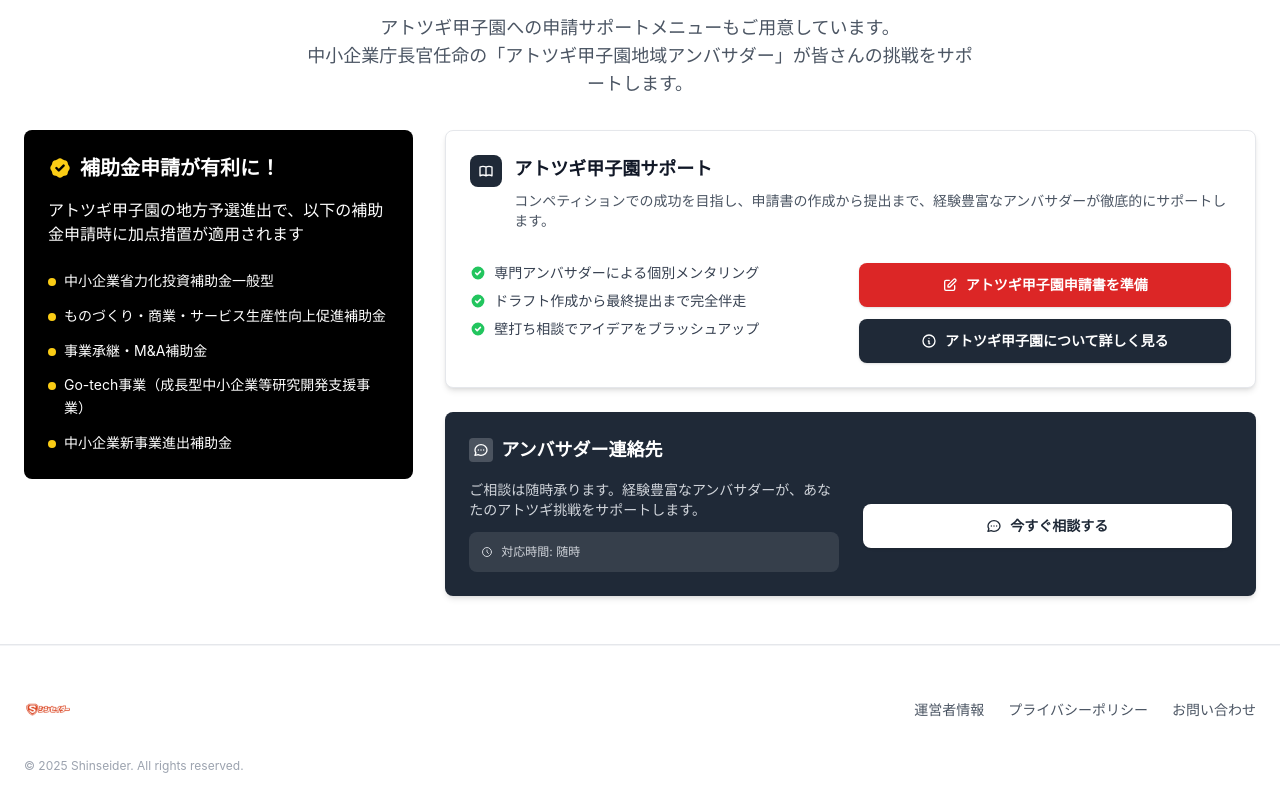
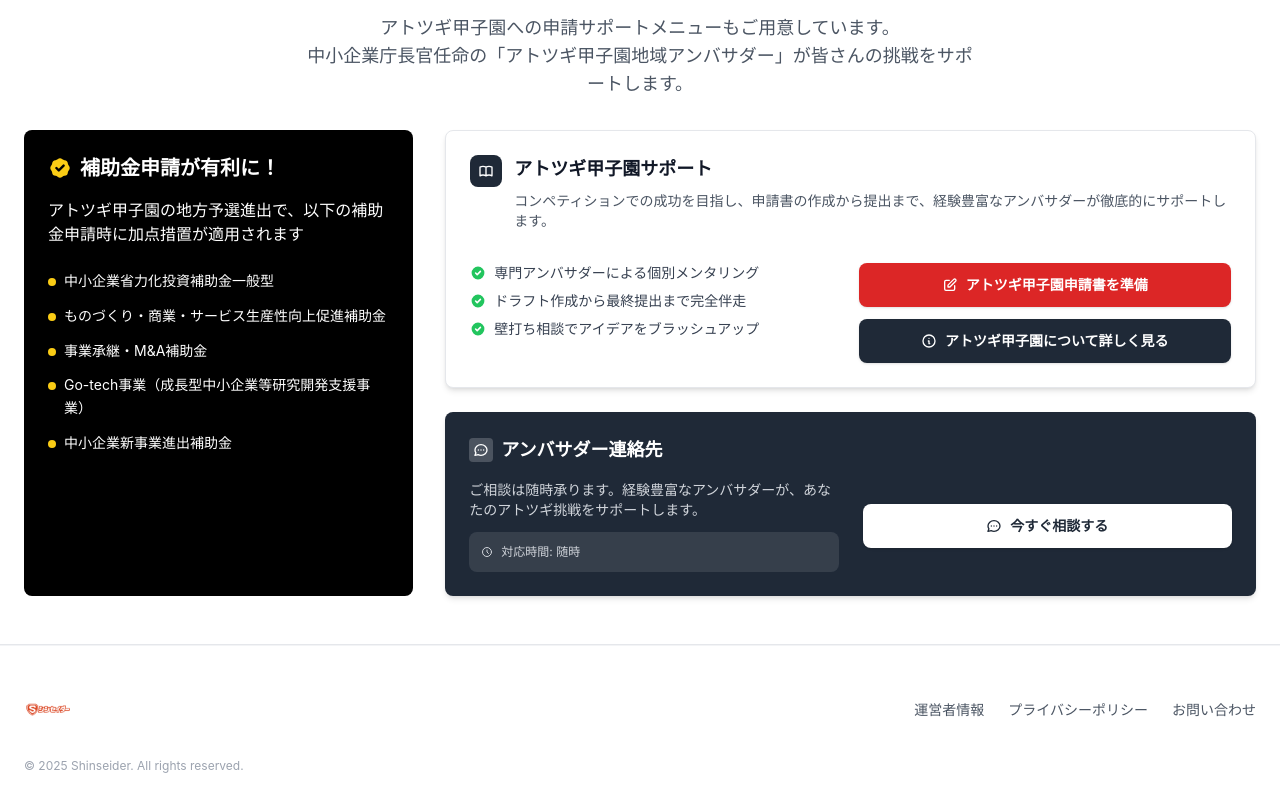
Before and after one commit to R9a00/shinseider, a React (Create React App) app in the folder frontend/client/: page / in a window 1280 px wide. Shown: the part 846-1658 px from the top of the page. Built offline with nearby package versions, Linux system fonts and the light colour scheme.

Commit message:
Revert "fix: Improve mobile layout alignment for Atotsugi section"
This reverts commit 0c3c583b795d67bf1f5b6d85f1385b462922a0a6.

```diff
--- a/frontend/client/src/App.js
+++ b/frontend/client/src/App.js
@@ -194,9 +194,9 @@
               </p>
             </div>
 
-            <div className="grid gap-6 md:grid-cols-2 lg:grid-cols-12 xl:gap-8 items-start justify-items-center md:justify-items-stretch">
+            <div className="grid gap-6 md:grid-cols-2 lg:grid-cols-12 xl:gap-8">
               {/* 左側：加点措置バナー */}
-              <div className="w-full max-w-md md:max-w-none md:col-span-1 lg:col-span-4">
+              <div className="md:col-span-1 lg:col-span-4">
                 <div className="bg-black rounded-lg p-6 text-white h-full">
                   <div className="flex items-center space-x-2 mb-4">
                     <svg className="w-6 h-6 text-yellow-400" fill="currentColor" viewBox="0 0 20 20">
@@ -237,7 +237,7 @@
               </div>
 
               {/* 右側上：アトツギ甲子園サポート + 右側下：アンバサダー連絡先 */}
-              <div className="w-full max-w-md md:max-w-none md:col-span-1 lg:col-span-8 space-y-6">
+              <div className="md:col-span-1 lg:col-span-8 space-y-6">
                 {/* アトツギ甲子園サポート */}
                 <div className="bg-white rounded-lg shadow-md p-6 border border-gray-200">
                   <div className="flex items-start space-x-3 mb-4">
```
